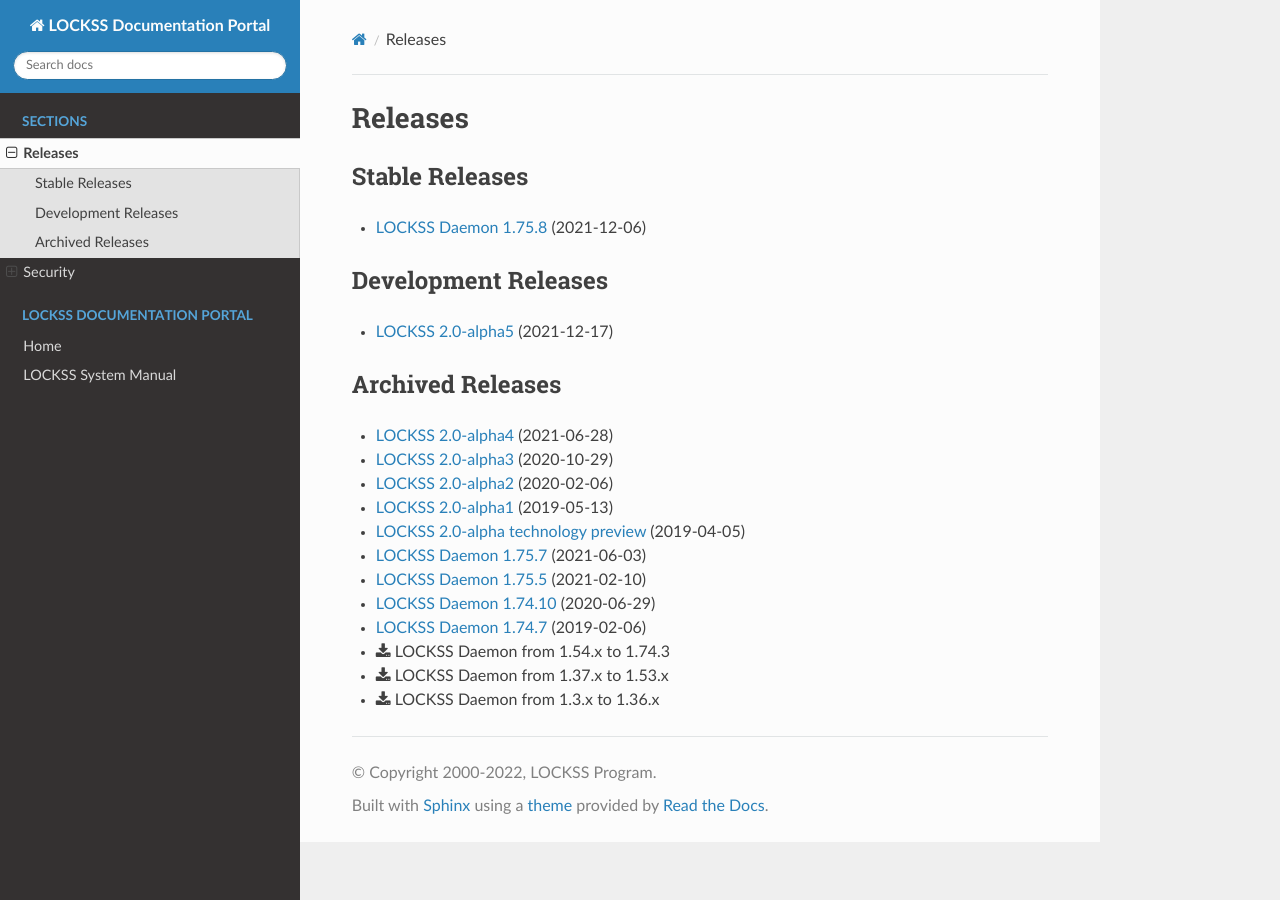
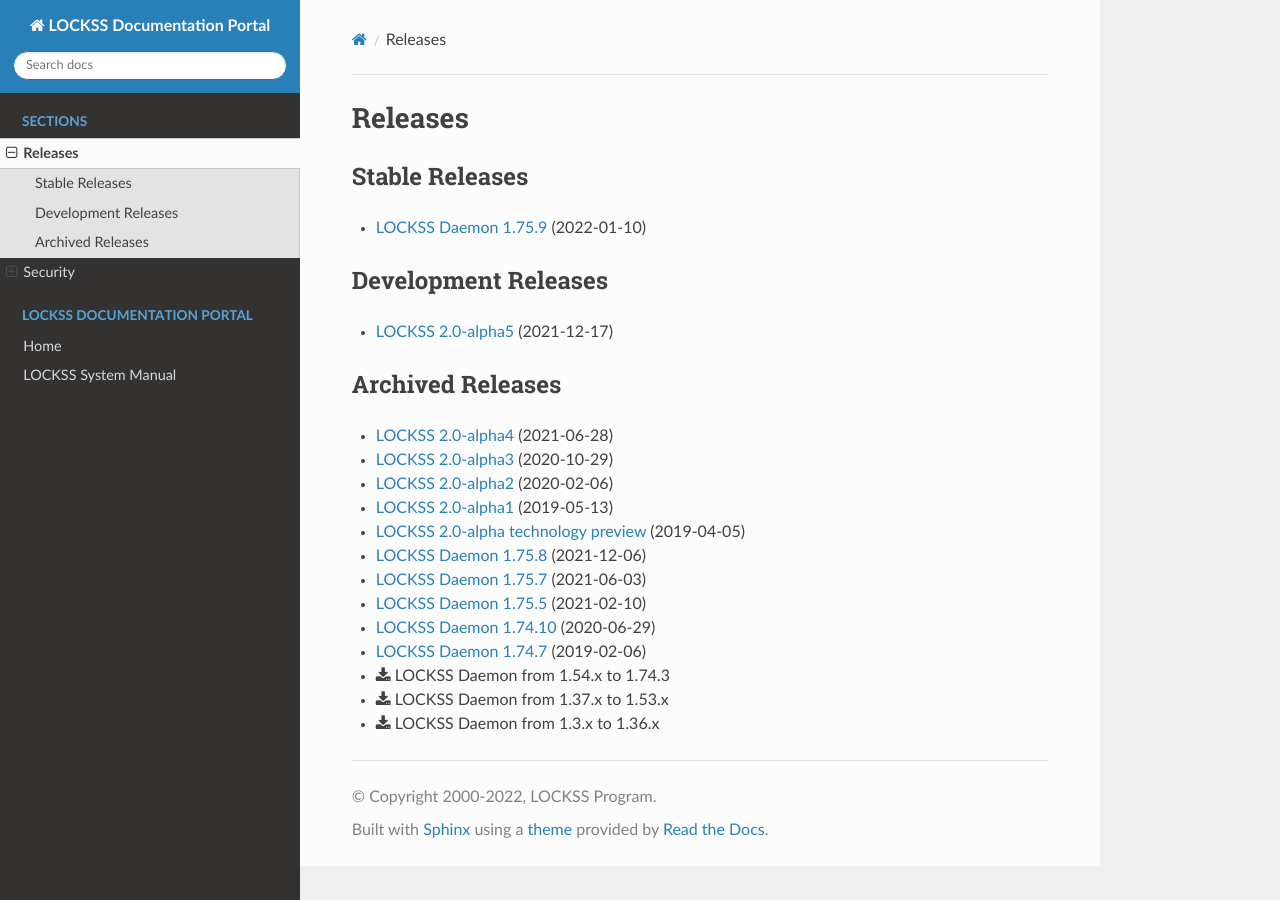
Before and after one commit to lockss/lockss-rtd-portal, a Sphinx documentation site: the page built from docs/releases.rst, in a window 1280 px wide. Built offline with Sphinx 7.4.7 and the Read the Docs theme 2.0.0, drawn with Linux system fonts in a browser that asks for light colours.

Commit message:
1.75.9 release

```diff
--- a/docs/releases.rst
+++ b/docs/releases.rst
@@ -6,7 +6,7 @@ Releases
 Stable Releases
 ---------------
 
-*  `LOCKSS Daemon 1.75.8 <https://github.com/lockss/lockss-daemon/releases/tag/release-candidate_1-75-b8>`_ (2021-12-06)
+*  `LOCKSS Daemon 1.75.9 <https://github.com/lockss/lockss-daemon/releases/tag/release-candidate_1-75-b9>`_ (2022-01-10)
 
 --------------------
 Development Releases
@@ -28,6 +28,8 @@ Archived Releases
 
 *  `LOCKSS 2.0-alpha technology preview </projects/manual/en/2.0-alpha-preview/>`_ (2019-04-05)
 
+*  `LOCKSS Daemon 1.75.8 <https://github.com/lockss/lockss-daemon/releases/tag/release-candidate_1-75-b8>`_ (2021-12-06)
+
 *  `LOCKSS Daemon 1.75.7 <https://github.com/lockss/lockss-daemon/releases/tag/release-candidate_1-75-b7>`_ (2021-06-03)
 
 *  `LOCKSS Daemon 1.75.5 <https://github.com/lockss/lockss-daemon/releases/tag/release-candidate_1-75-b5>`_ (2021-02-10)
```
